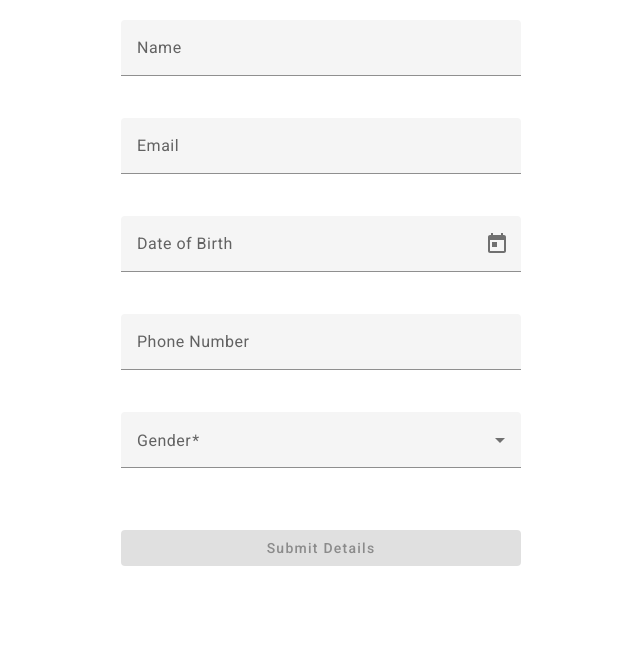
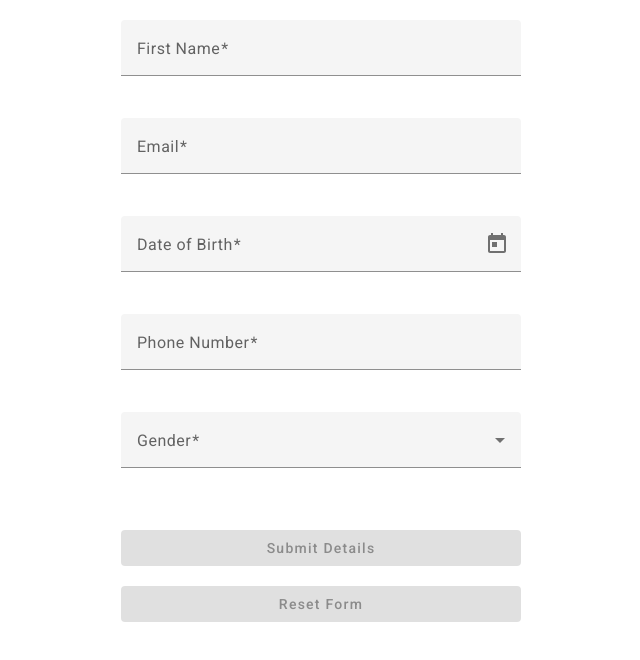
Before and after one commit to SHREYK213/learn_angular, an Angular app: page /user/add in a window 1280 px wide. Shown: the top 660 px of the page, without its empty margins (319-959 px from the left). Built offline with nearby package versions, Linux system fonts and the light colour scheme.

Commit message:
Bug fixes, requirements met

```diff
--- /dev/null
+++ b/src/app/Directives/alphabetic-only.directive.ts
@@ -0,0 +1,15 @@
+import { Directive, ElementRef, HostListener } from '@angular/core';
+
+@Directive({
+  selector: '[appAlphabeticOnly]'
+})
+export class AlphabeticOnlyDirective {
+  constructor(private el: ElementRef) {}
+
+  @HostListener('input', ['$event'])
+  onInput(event: Event) {
+    const input = event.target as HTMLInputElement;
+    const value = input.value.replace(/[^A-Za-z\s]/g, '');
+    input.value = value;
+  }
+}
--- /dev/null
+++ b/src/app/Directives/numeric-only.directive.ts
@@ -0,0 +1,28 @@
+import { Directive, ElementRef, HostListener } from '@angular/core';
+
+@Directive({
+  selector: '[appNumericOnly]'
+})
+export class NumericOnlyDirective {
+  constructor(private el: ElementRef) {}
+
+  @HostListener('input', ['$event'])
+  onInput(event: Event) {
+    const input = event.target as HTMLInputElement;
+    let value = input.value.replace(/\D/g, '');
+
+    if (value.length > 10) {
+      value = value.slice(0, 10);
+    }
+
+    input.value = value;
+  }
+
+  @HostListener('keyup', ['$event'])
+  onKeyUp(event: Event) {
+    const input = event.target as HTMLInputElement;
+    if (input.value.length === 10) {
+      input.dispatchEvent(new Event('input'));
+    }
+  }
+}
--- a/src/app/app.component.html
+++ b/src/app/app.component.html
@@ -1,3 +1 @@
-<!-- <app-table></app-table> -->
-<!-- <app-user-form></app-user-form> -->
 <router-outlet></router-outlet>
--- a/src/app/services/validatorServices/validators.service.ts
+++ b/src/app/services/validatorServices/validators.service.ts
@@ -24,9 +24,16 @@ export class ValidatorsService {
         return { invalidName: true };
       }
 
+      const capitalizedValue = trimmedValue.charAt(0).toUpperCase() + trimmedValue.slice(1);
+
+      if (capitalizedValue !== control.value) {
+        control.patchValue(capitalizedValue);
+      }
+
       return null;
     };
   }
+
 
 
   static emailValidator(): ValidatorFn {
--- a/src/app/user/user-details-id/user-details-id.component.scss
+++ b/src/app/user/user-details-id/user-details-id.component.scss
@@ -9,7 +9,7 @@
 mat-card {
   max-width: 400px;
   width: 100%;
-}
+  box-shadow: 0 0 5px 2px rgba(0, 0, 0, 0.5);}
 
 mat-card-title {
   font-size: 18px;
@@ -19,8 +19,9 @@ mat-card-title {
 }
 button {
   margin-top: 20px;
-  margin-left: 20px;
+  margin-left: 25%;
   padding: 10px 2px;
+  margin-bottom: 20px;
   max-width: 50%;
   background-color: #673ab7;
   color: #fff;
--- a/src/app/user/user-details/user-details.component.html
+++ b/src/app/user/user-details/user-details.component.html
@@ -1,10 +1,12 @@
 <h2>User Details</h2>
 
 <div *ngIf="users && users.length > 0">
-  <mat-form-field>
-    <input matInput placeholder="Search by ID" [(ngModel)]="searchId" autocomplete="off"/>
+  <mat-form-field class="search-box">
+    <input matInput  [(ngModel)]="searchId" autocomplete="off"/>
+    <mat-label>Search</mat-label>
+
   </mat-form-field>
-  <button mat-raised-button color="primary" (click)="searchUser()">Search</button>
+  <button mat-raised-button color="primary" class="search-btn" (click)="searchUser()">Search</button>
 </div>
 
 <button mat-raised-button color="primary" (click)="navigateToAddUser()">Add User</button>
--- a/src/app/user/user-details/user-details.component.scss
+++ b/src/app/user/user-details/user-details.component.scss
@@ -54,3 +54,17 @@ button.edit-button {
 
   margin-right: 10px;
 }
+
+.search-btn{
+  margin-bottom: 20px;
+}
+.search-box{
+  margin-left: 20px;
+}
+.edit-button{
+margin:5px 5px;
+padding:2px 2px;
+}
+.delete-button{
+  margin:5px 5px;
+  }
--- a/src/app/user/user-edit/user-edit.component.html
+++ b/src/app/user/user-edit/user-edit.component.html
@@ -1,28 +1,34 @@
 <h2>Edit User</h2>
 <form [formGroup]="myForm" (ngSubmit)="onSubmit()">
   <mat-form-field>
-    <input matInput placeholder="Name" formControlName="name" required autocomplete="off" />
+    <input matInput  formControlName="name" required autocomplete="off" appAlphabeticOnly/>
+        <mat-label>First Name</mat-label>
   </mat-form-field>
 
   <mat-form-field>
-    <input matInput placeholder="Email" formControlName="email" required autocomplete="off" />
+    <input matInput  formControlName="email" required autocomplete="off" />
+     <mat-label>Email</mat-label>
+
   </mat-form-field>
 
   <mat-form-field>
-    <input matInput [matDatepicker]="picker" placeholder="Date of Birth" formControlName="dob" required autocomplete="off" [max]="maxDate"/>
+    <input matInput [matDatepicker]="picker" formControlName="dob" required autocomplete="off" [max]="maxDate"/>
     <mat-datepicker-toggle matSuffix [for]="picker"></mat-datepicker-toggle>
     <mat-datepicker #picker></mat-datepicker>
+        <mat-label>Date of Birth</mat-label>
+
   </mat-form-field>
 
   <mat-form-field>
-    <input matInput placeholder="Phone Number" formControlName="phone" required autocomplete="off" />
-  </mat-form-field>
+    <input matInput formControlName="phone" required autocomplete="off" appNumericOnly/>
+      <mat-label>Phone Number</mat-label>
+</mat-form-field>
 
   <mat-form-field>
     <mat-label>Gender</mat-label>
     <mat-select formControlName="gender" required autocomplete="off">
-      <mat-option value="male">Male</mat-option>
-      <mat-option value="female">Female</mat-option>
+      <mat-option value="Male">Male</mat-option>
+      <mat-option value="Female">Female</mat-option>
     </mat-select>
   </mat-form-field>
 
--- a/src/app/user/user-form/user-form.component.html
+++ b/src/app/user/user-form/user-form.component.html
@@ -1,6 +1,7 @@
 <form [formGroup]="myForm" (ngSubmit)="onSubmit()">
   <mat-form-field>
-    <input matInput placeholder="Name" formControlName="name" required autocomplete="off" />
+    <input matInput  formControlName="name" required autocomplete="off" appAlphabeticOnly />
+    <mat-label>First Name</mat-label>
     <mat-error *ngIf="myForm.get('name').hasError('required')"
       >Name is required</mat-error
     >
@@ -10,7 +11,8 @@
   </mat-form-field>
 
   <mat-form-field>
-    <input matInput placeholder="Email" formControlName="email" required autocomplete="off"/>
+    <input matInput  formControlName="email" required autocomplete="off"/>
+    <mat-label>Email</mat-label>
     <mat-error *ngIf="myForm.get('email').hasError('required')"
       >Email is required</mat-error
     >
@@ -23,12 +25,12 @@
     <input
       matInput
       [matDatepicker]="picker"
-      placeholder="Date of Birth"
       formControlName="dob"
       required
       [max]="maxDate"
       autocomplete="off"
     />
+    <mat-label>Date of Birth</mat-label>
     <mat-datepicker-toggle matSuffix [for]="picker"></mat-datepicker-toggle>
     <mat-datepicker #picker></mat-datepicker>
     <mat-error *ngIf="myForm.get('dob').hasError('required')"
@@ -42,11 +44,12 @@
   <mat-form-field>
     <input
       matInput
-      placeholder="Phone Number"
       formControlName="phone"
       required
       autocomplete="off"
+      appNumericOnly
     />
+    <mat-label>Phone Number</mat-label>
     <mat-error *ngIf="myForm.get('phone').hasError('required')"
       >Phone Number is required</mat-error
     >
@@ -58,8 +61,9 @@
   <mat-form-field>
     <mat-label>Gender</mat-label>
     <mat-select formControlName="gender" required>
-      <mat-option value="male">Male</mat-option>
-      <mat-option value="female">Female</mat-option>
+      <!-- <mat-label>Gender</mat-label> -->
+      <mat-option value="Male">Male</mat-option>
+      <mat-option value="Female">Female</mat-option>
     </mat-select>
     <mat-error *ngIf="myForm.get('gender').hasError('required')"
       >Gender is required</mat-error
@@ -67,4 +71,6 @@
   </mat-form-field>
 
   <button mat-raised-button color="primary" [disabled]="myForm.invalid" type="submit">Submit Details</button>
+  <button mat-raised-button color="warn" [disabled]="isFormEmpty()" type="button" (click)="resetForm()">Reset Form</button>
+
 </form>
--- a/src/app/user/user-form/user-form.component.ts
+++ b/src/app/user/user-form/user-form.component.ts
@@ -3,6 +3,7 @@ import { FormBuilder, FormGroup, Validators } from '@angular/forms';
 import { Router } from '@angular/router';
 import { UserService } from '@src/app/services/userServices/user.service';
 import { ValidatorsService } from '@src/app/services/validatorServices/validators.service';
+
 
 @Component({
   selector: 'app-user-form',
@@ -44,4 +45,20 @@ export class UserFormComponent implements OnInit {
       this.router.navigate(['/user']);
     }
   }
+  resetForm() {
+    this.myForm.reset();
+  }
+  isFormEmpty() {
+    const formControls = this.myForm.controls;
+    for (const controlName in formControls) {
+      if (formControls.hasOwnProperty(controlName)) {
+        const control = formControls[controlName];
+        if (!control.pristine || control.value) {
+          return false;
+        }
+      }
+    }
+    return true;
+  }
+
 }
```
Also changed, not shown: src/app/user/user.module.ts (+7 -1 lines), src/app/app.module.ts (line endings or trailing spaces), 2 other files (tests, documents, lock files or other folders).
